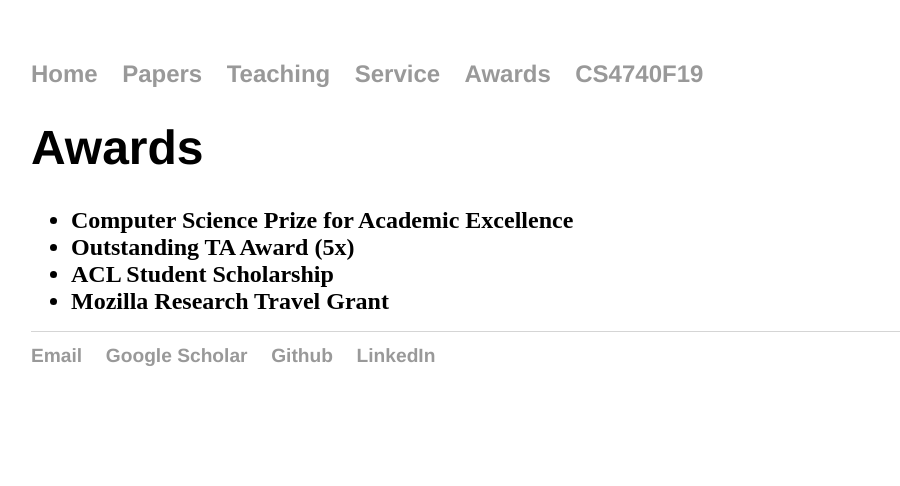
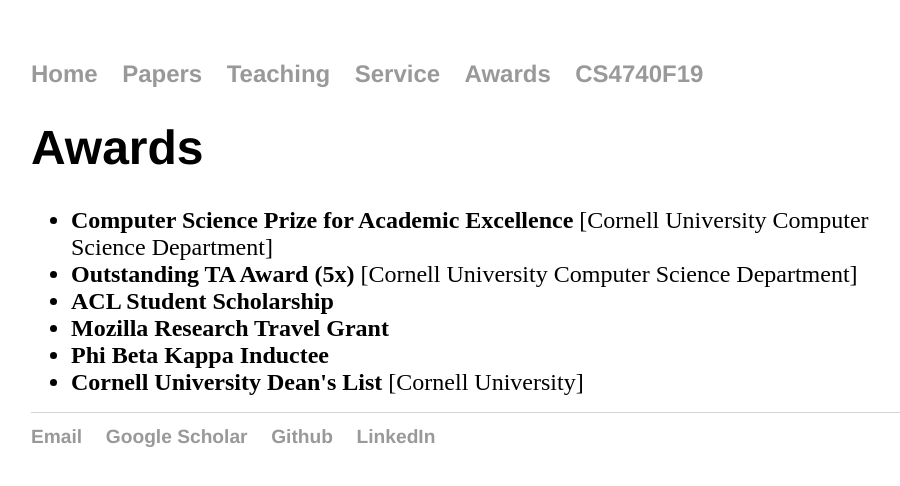
Before and after one commit to rishibommasani/rishibommasani.github.io, a Jekyll site: the page built from awards/index.html, in a window 1280 px wide. Shown: the top 486 px of the page, without its empty margins (161-1061 px from the left). Built offline with Jekyll 4.4.1, drawn with Linux system fonts in a browser that asks for light colours.

Commit message:
Academic Honors

```diff
--- a/awards/index.html
+++ b/awards/index.html
@@ -4,8 +4,10 @@
 ---
 	<h1>{{ page.title }}</h1>
 	<ul>
-		<li> <b> Computer Science Prize for Academic Excellence </b> </li>
-		<li> <b> Outstanding TA Award (5x) </b> </li>
+		<li> <b> Computer Science Prize for Academic Excellence </b> [Cornell University Computer Science Department] </li>
+		<li> <b> Outstanding TA Award (5x) </b> [Cornell University Computer Science Department] </li>
 		<li> <b> ACL Student Scholarship </b> </li>
 		<li> <b> Mozilla Research Travel Grant </b> </li>
+		<li> <b> Phi Beta Kappa Inductee </b> </li>
+		<li> <b> Cornell University Dean's List </b> [Cornell University] </li>
 	</ul>
```
